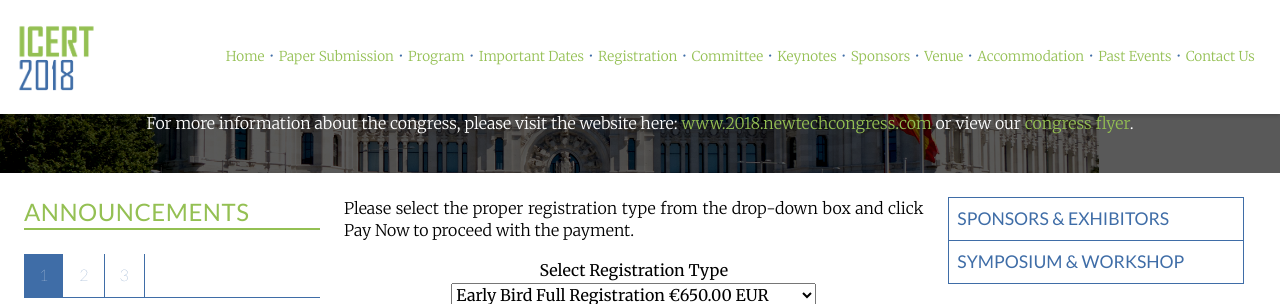
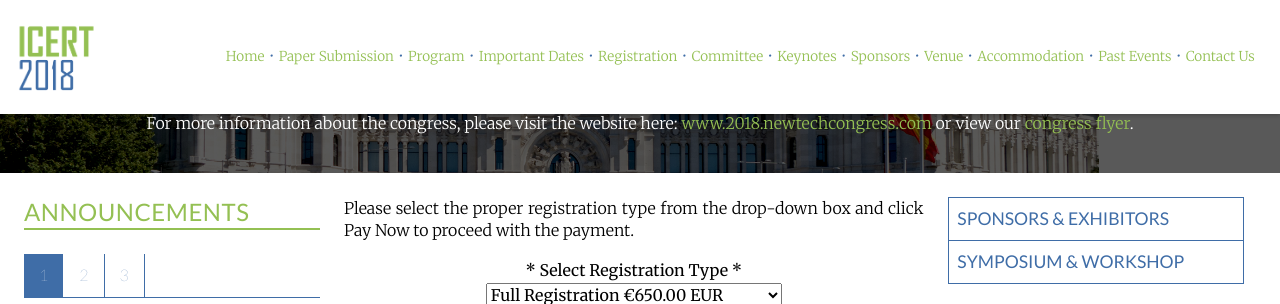
Before and after one commit to intaset/icertseries, a Jekyll site: the page built from paypal.html, in a window 1280 px wide and 900 px high, scrolled down 334 px, cut to the strip 0-304 px from the top of the window. Built offline with Jekyll 4.4.1, drawn with Linux system fonts in a browser that asks for light colours; nearby versions of some CDN libraries; Markdown is read by kramdown in place of the engine named in the settings; comment, search, counter and statistics services are not loaded; part of the change alters nothing that is shown.

```diff
--- a/paypal.html
+++ b/paypal.html
@@ -1,7 +1,7 @@
 ---
 layout: default
 title: ICERT'18 - PayPal
-meta: The list of hotels for ICERT
+meta: ICERT
 keyword:
 ---
 
@@ -10,16 +10,13 @@ keyword:
     <p class="body">Please select the proper registration type from the drop-down box and click Pay Now to proceed with the payment.</p>
 
     <center>
-
-
     	<form action="https://www.paypal.com/cgi-bin/webscr" method="post" target="_top" class="paypal">
         <input type="hidden" name="cmd" value="_s-xclick">
-  <input type="hidden" name="hosted_button_id" value="EHTEAZCJ654AQ">
+        <input type="hidden" name="hosted_button_id" value="YAELG5Q3MDFNU">
         <table>
-  <tr><td><input type="hidden" name="on0" value="~ Select Registration Type ~">Select Registration Type</td></tr><tr><td>
-  <select name="os0">
-     <option value="Full Registration">Early Bird Full Registration €650.00 EUR</option>
-     <option value="Student Registration">Early Bird Student Registration €450.00 EUR</option>
+        <tr><td><input type="hidden" name="on0" value="* Select Registration Type *">* Select Registration Type *</td></tr><tr><td><select name="os0">
+            <option value="Full Registration">Full Registration €650.00 EUR</option>
+            <option value="Student Registration">Student Registration €450.00 EUR</option>
             <option value="Additional Paper">Additional Paper €150.00 EUR</option>
             <option value="Accompanying Person">Accompanying Person €150.00 EUR</option>
             <option value="Closing Ceremony">Closing Ceremony €70.00 EUR</option>
```
Also changed, not shown: 1 other file. Lines whose indentation alone changed are shown as unchanged.
